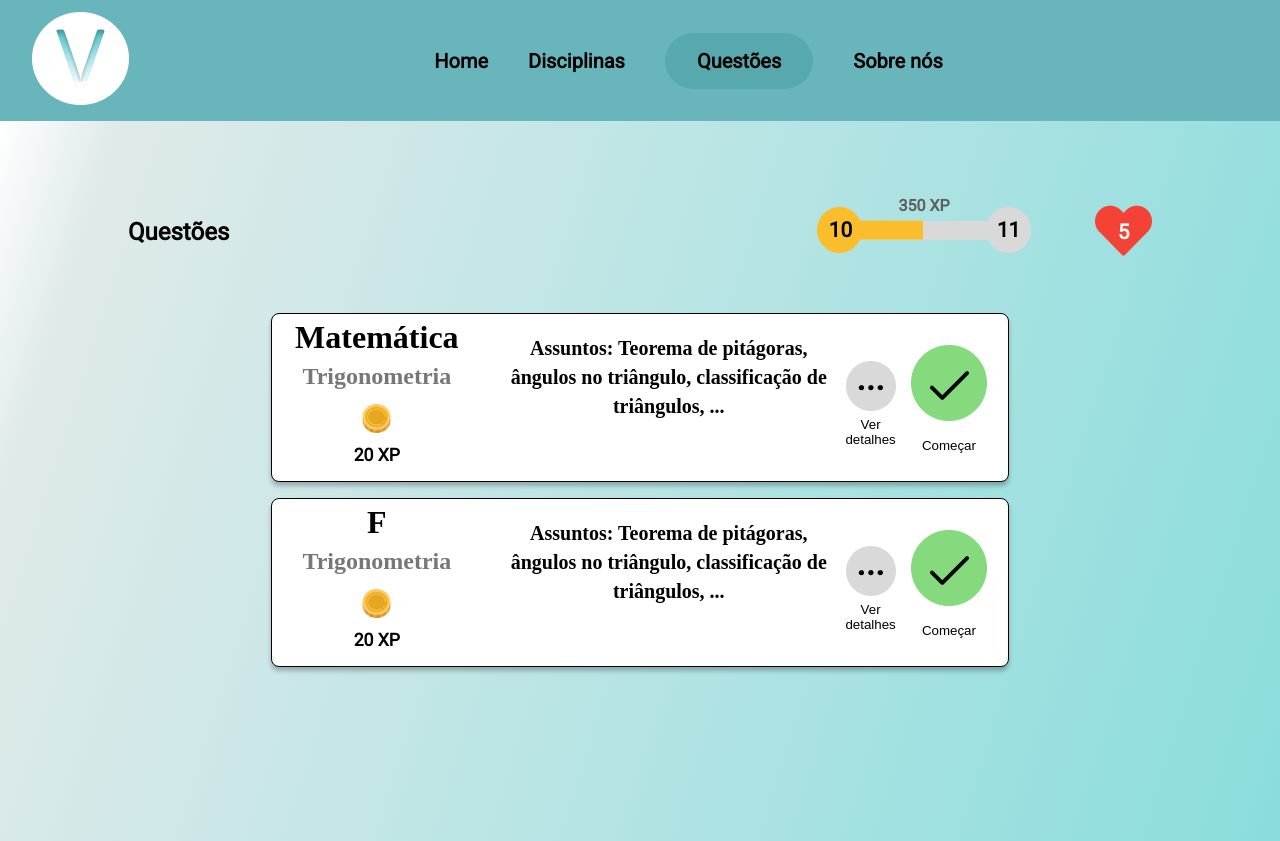
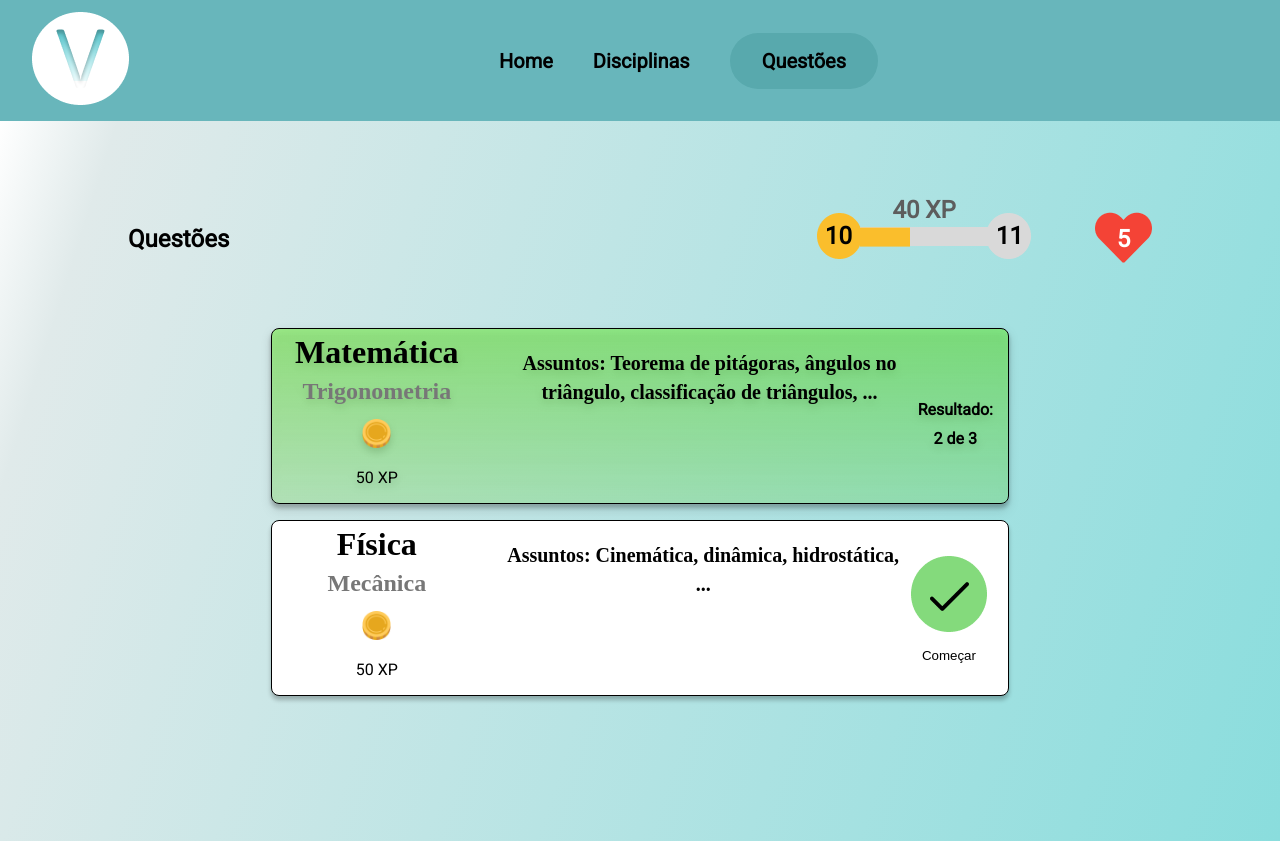
Before and after one commit to luancardoso35/trabalho-devWeb, a Vue app: page /tests in a window 1280 px wide. Built offline with nearby package versions, Linux system fonts and the light colour scheme.

Commit message:
Co-authored-by: matheoBM <matheoBM@users.noreply.github.com>

```diff
--- a/public/index.html
+++ b/public/index.html
@@ -8,7 +8,7 @@
     <link rel="preconnect" href="https://fonts.googleapis.com">
     <link rel="preconnect" href="https://fonts.gstatic.com" crossorigin>
     <link href="https://fonts.googleapis.com/css2?family=Roboto&display=swap" rel="stylesheet">
-    <title>Nome aleatório</title>
+    <title>VestGame</title>
   </head>
   <body>
     <noscript>
--- a/src/components/NavbarView.vue
+++ b/src/components/NavbarView.vue
@@ -7,7 +7,6 @@
             <router-link class="link" :class="{ selected: selected === 'home' }" to="/">Home</router-link>
             <router-link class="link" :class="{ selected: selected === 'subjects' }"  to="/subjects">Disciplinas</router-link>
             <router-link class="link" :class="{ selected: selected === 'tests' }" to="/tests">Questões</router-link>
-            <router-link class="link" :class="{ selected: selected === 'aboutUs' }" to="/aboutUs">Sobre nós</router-link>
 
         </nav>
         <div></div>
--- a/src/components/QuestionsView/ContentView.vue
+++ b/src/components/QuestionsView/ContentView.vue
@@ -1,29 +1,13 @@
 <template>
     <section>
-        <div id="title-container">
-            <div>
-                <p>Questões</p>
-            </div>
-            <div id="info-container">
-                <div class="level image-container">
-                    <img src="../../assets/subjects/progress.png"/>
-                    <div id="img-start">{{db.currentLevel}}</div>
-                    <div id="img-end">{{db.currentLevel+1}}</div>
-                    <div id="img-xp">350 XP</div>
-                    <div class="center"></div>
-                </div>
-                <div class="image-container">
-                    <img src="../../assets/subjects/heart.png">
-                    <span id="lifes">{{db.lifes}}</span>
-                </div>
-            </div>
-        </div>
+        <TopContentView title="Questões" :key="updateLife"/>
 
         <div id= "question-container">
             <div
-            v-for="(key) in Object.keys(db.questions)"
-            :key="key"
-            class="question-card">
+                v-for="(key, index) in Object.keys(db.questions)"
+                :key="key"
+                v-bind:class="{ 'solved': Object.values(db.questions[key])[0].solved, 'question-card': true}"
+            >
                 <div class = "left-content">
                     <p class="subject">{{key}}</p>
                     <p class="topic">{{Object.keys(db.questions[key])[0]}}</p>
@@ -34,29 +18,39 @@
                     <p class="description">Assuntos: {{Object.values(db.questions[key])[0]["subjects"]}}</p>
                 </div>
                 <div class="right-content">
-                    <button class = "details-button">
-                        <img src="../../assets/tests/detailsButton.png" alt="Ver mais">
-                        <p style="margin:0.2rem 0.2rem">Ver detalhes</p>
-                    </button>
-                    <button class="start-button" @click="showModal()">
+                    <button
+                        v-if="!Object.values(db.questions[key])[0].solved"
+                        v-on:click="selectButton(index)"
+                        class="start-button"
+                        @click="showModal()"
+                    >
                         <img src="../../assets/tests/startButton.png" alt="Começar">
                         <p>Começar</p>
                     </button>
+                    <div class="results" v-if="Object.values(db.questions[key])[0].solved">
+                        <p>
+                            Resultado:
+                        </p>
+                        {{Object.values(db.questions[key])[0].correctAnswers}} de {{Object.values(db.questions[key])[0].tests.length}}
+                    </div>
                 </div>
-
             </div>
         </div>
 
-        <div id="grey-div" v-show="isModalVisible"></div>
+        <div
+            id="grey-div"
+            v-if="selectedQuestion !== -1 && !Object.values(db.questions[Object.keys(db.questions)[selectedQuestion]])[0].solved"
+            v-show="isModalVisible">
+        </div>
 
         <QuestionModal
+            v-if="selectedQuestion !== -1 && !Object.values(db.questions[Object.keys(db.questions)[selectedQuestion]])[0].solved"
             v-show="isModalVisible"
             @close="closeModal"
-            title="Matemática"
-            subject="Trigonometria"
-            xp="30"
-        >
-        </QuestionModal>
+            :title='Object.keys(db.questions)[selectedQuestion]'
+            :subject='Object.keys(db.questions[Object.keys(db.questions)[selectedQuestion]])[0]'
+            :xp='Object.values(db.questions[Object.keys(db.questions)[selectedQuestion]])[0].xp'
+        />
 
     </section>
 </template>
@@ -64,22 +58,29 @@
 <script>
     import QuestionModal from './QuestionModal.vue';
     import db from '../../db.json'
+    import TopContentView from '../TopContentInfo/TopContentView.vue';
     export default {
     name: "ContentView",
-    components: { QuestionModal },
+    components: { QuestionModal, TopContentView },
     data() {
       return {
         db,
         isModalVisible: false,
-        progress: db.progress / 100
+        progress: db.progress / 100,
+        selectedQuestion: -1,
+        updateLife:0
       };
     },
     methods: {
       showModal() {
         this.isModalVisible = true;
       },
+      selectButton(index) {
+        this.selectedQuestion = index
+      },
       closeModal() {
         this.isModalVisible = false;
+        this.updateLife+=1;
       }
     }
   };
@@ -88,33 +89,15 @@
 
 <style scoped>
 
-    #lifes {
-        position: absolute;
-        top: 50%;
-        left: 50%;
-        transform: translate(-50%, -50%);
+    .results {
+        margin: auto;
         font-weight: bold;
-        font-size: 130%;
     }
 
-    #title-container p {
+    .results p {
         margin: 0;
-        font-weight: bold;
-        font-size: 24px;
+        margin-bottom: 10px;
     }
-
-    #title-container {
-            display: flex;
-            justify-content: space-between;
-            align-items: center;
-    }
-
-    #xp {
-        font-weight: bold;
-        font-size: 110%;
-        margin: 0.5rem 0 1rem 0;
-    }
-
     .center {
         width: calc(126px * v-bind(progress));
         height: 19px;
@@ -125,44 +108,10 @@
         transform: translateY(-60%);
     }
 
-    #img-xp {
-        position: absolute;
-        top: 0;
-        left: 50%;
-        transform: translate(-50%, -60%);
-        font-weight: bold;
-        color: rgba(93, 93, 93, 1);
-    }
-
-    #img-start {
-        position: absolute;
-        top: 50%;
-        transform: translate(50%, -60%);
-        font-weight: bold;
-        color: #000;
-        font-size: 130%;
-    }
-
-    #img-end {
-        position: absolute;
-        top: 50%;
-        left: 95%;
-        transform: translate(-100%, -60%);
-        font-weight: bold;
-        font-size: 130%;
-        color: #000;
-    }
-
     .image-container {
         position: relative;
         text-align: center;
         color: #fff;
-    }
-
-    #info-container {
-        display: flex;
-        align-items: center;
-        gap: 5vw;
     }
 
     section {
@@ -174,6 +123,7 @@
         display: flex;
         float: right;
     }
+
     #title{
         margin-top: 0.8rem;
         margin-left: 2.0rem;
@@ -199,6 +149,13 @@
         background: #FFFFFF;
         border: 1px solid #000000;
         box-shadow: 0px 4px 4px rgba(0, 0, 0, 0.25);
+        border-radius: 8px;
+    }
+
+    .solved {
+        background: linear-gradient(180deg, rgba(83, 240, 9, 0.71) -116.9%, rgba(222, 222, 222, 0) 173.94%);
+        border: 1px solid #000000;
+        filter: drop-shadow(0px 4px 4px rgba(0, 0, 0, 0.25));
         border-radius: 8px;
     }
     .left-content{
--- a/src/components/QuestionsView/QuestionModal.vue
+++ b/src/components/QuestionsView/QuestionModal.vue
@@ -6,7 +6,7 @@
                     <p id="title">{{title}}</p>
                     <p id="subtitle">{{subject}}</p>
                 </div>
-                <button class="close-button" @click="close">
+                <button class="close-button" @click="close(db.questions[title][subject])">
                     <img src="../../assets/tests/closeButton.png" alt="close" v-on:click="close()">
                 </button>
             </section>
@@ -59,13 +59,22 @@ import AnswerView from '../TestAnswer/AnswerView.vue'
 
     export default {
     name: "QuestionModal",
-    props: ["title", "subject", "xp"],
+    props: ["title", "subject", "xp", ],
     methods: {
-        close() {
+        close(tests) {
             this.$emit("close");
+
+            if (this.showResults) {
+                tests.solved = true
+            }
             this.checkAnswer = false
             this.buttonText = "Verificar"
             this.selected = -1
+            this.progress = 0,
+            this.selected = -1,
+            this.buttonText = "Verificar",
+            this.correctAnswers = 0,
+            this.showResults = false
         },
         incrementQuestion() {
             this.checkAnswer = false
@@ -86,9 +95,14 @@ import AnswerView from '../TestAnswer/AnswerView.vue'
                 this.buttonText = "Avançar"
             } else {
                 if (this.progress == tests.tests.length - 1) {
-                    tests.solved = true
                     this.showResults = true
-                    db.progress += this.xp
+
+                    db.progress += Math.round(this.correctAnswers * (tests.xp / tests.tests.length))
+                    tests.correctAnswers = this.correctAnswers
+                    if (db.progress >= 100) {
+                        db.currentLevel += 1
+                        db.progress -= 100
+                    }
                 } else {
                     this.incrementQuestion()
                 }
--- a/src/components/SubjectsView/ContentView.vue
+++ b/src/components/SubjectsView/ContentView.vue
@@ -1,24 +1,6 @@
 <template>
     <section>
-        <div id="title-container">
-            <div>
-                <p>Disciplinas</p>
-            </div>
-            <div id="info-container">
-                <div class="image-container">
-                    <img src="../../assets/subjects/progress.png"/>
-                    <div id="img-start">{{db.currentLevel}}</div>
-                    <div id="img-end">{{db.currentLevel+1}}</div>
-                    <div id="img-xp">350 XP</div>
-                    <div class="center"></div>
-                </div>
-                <div class="image-container">
-                    <img src="../../assets/subjects/heart.png">
-                    <span id="lifes">{{db.lifes}}</span>
-                </div>
-            </div>
-        </div>
-
+        <TopContentView title="Disciplinas"/>
         <div id="content-container">
             <SubjectView title="Português" filename="Ellipse2.png" rank="4" total="70"/>
             <SubjectView title="Português" filename="Ellipse2.png" rank="4" total="70"/>
@@ -31,7 +13,7 @@
 <script>
     import db from '../../db.json'
     import SubjectView from '../Subject/SubjectView.vue'
-
+    import TopContentView from '../TopContentInfo/TopContentView.vue';
     export default {
     name: "ContentView",
     data() {
@@ -40,7 +22,7 @@
             progress: db.progress / 100
         };
     },
-    components: { SubjectView }
+    components: { SubjectView, TopContentView }
 }
 </script>
 
@@ -57,49 +39,6 @@
         font-size: 24px;
     }
 
-    #img-xp {
-        position: absolute;
-        top: 0;
-        left: 50%;
-        transform: translate(-50%, -60%);
-        font-weight: bold;
-        color: rgba(93, 93, 93, 1);
-    }
-
-    #img-end {
-        position: absolute;
-        top: 50%;
-        left: 95%;
-        transform: translate(-100%, -60%);
-        font-weight: bold;
-        font-size: 130%;
-        color: #000;
-    }
-
-    #img-start {
-        position: absolute;
-        top: 50%;
-        transform: translate(50%, -60%);
-        font-weight: bold;
-        color: #000;
-        font-size: 130%;
-    }
-
-    .image-container {
-        position: relative;
-        text-align: center;
-        color: #fff;
-    }
-
-    #lifes {
-        position: absolute;
-        top: 50%;
-        left: 50%;
-        transform: translate(-50%, -50%);
-        font-weight: bold;
-        font-size: 130%;
-    }
-
     .center {
         width: calc(126px * v-bind(progress));
         height: 19px;
@@ -110,22 +49,10 @@
         transform: translateY(-60%);
     }
 
-    #title-container {
-        display: flex;
-        justify-content: space-between;
-        align-items: center;
-    }
-
     span {
         position: absolute;
         top: 0;
         left: 0;
-    }
-
-    #info-container {
-        display: flex;
-        align-items: center;
-        gap: 5vw;
     }
 
     #content-container {
--- /dev/null
+++ b/src/components/TopContentInfo/TopContentView.vue
@@ -0,0 +1,104 @@
+<template>
+        <div id="title-container">
+            <div>
+                <p>{{title}}</p>
+            </div>
+            <div id="info-container">
+                <div class="level image-container">
+                    <img src="../../assets/subjects/progress.png"/>
+                    <div id="img-start">{{db.currentLevel}}</div>
+                    <div id="img-end">{{db.currentLevel+1}}</div>
+                    <div id="img-xp">{{db.progress}} XP</div>
+                    <div class="center"></div>
+                </div>
+                <div class="image-container">
+                    <img src="../../assets/subjects/heart.png">
+                    <span id="lifes">{{db.lifes}}</span>
+                </div>
+            </div>
+        </div>
+</template>
+
+<script>
+    import db from '../../db.json'
+
+    export default {
+        name: "TopContentView",
+        props: ["title"],
+        data() {
+            return {
+                db,
+                progress: db.progress / 100
+            }
+        }
+    }
+
+</script>
+
+<style scoped>
+    .center {
+        width: calc(126px * v-bind(progress));
+        height: 19px;
+        background:#FABE2C;
+        position: absolute;
+        top: 50%;
+        left: 20%;
+        transform: translateY(-60%);
+    }
+
+    #title-container {
+        display: flex;
+        justify-content: space-between;
+        align-items: center;
+        margin: 0;
+        font-weight: bold;
+        font-size: 24px;
+    }
+
+    #info-container {
+        display: flex;
+        align-items: center;
+        gap: 5vw;
+    }
+
+    .image-container {
+        position: relative;
+        text-align: center;
+        color: #fff;
+    }
+
+    #img-xp {
+        position: absolute;
+        top: 0;
+        left: 50%;
+        transform: translate(-50%, -60%);
+        font-weight: bold;
+        color: rgba(93, 93, 93, 1);
+    }
+
+    #img-start {
+        position: absolute;
+        top: 50%;
+        transform: translate(30%, -60%);
+        font-weight: bold;
+        color: #000;
+    }
+
+    #img-end {
+        position: absolute;
+        top: 50%;
+        left: 95%;
+        transform: translate(-90%, -60%);
+        font-weight: bold;
+        color: #000;
+    }
+
+    #lifes {
+        position: absolute;
+        top: 50%;
+        left: 50%;
+        transform: translate(-50%, -50%);
+        font-weight: bold;
+    }
+
+</style>
--- a/src/db.json
+++ b/src/db.json
@@ -1,15 +1,16 @@
 {
     "lifes": 5,
-    "progress": 50,
+    "progress": 40,
     "currentLevel": 10,
 
     "questions": {
         "Matemática":
             {
                 "Trigonometria": {
-                    "solved": false,
-                    "xp": 20,
+                    "solved": true,
+                    "xp": 50,
                     "subjects": "Teorema de pitágoras, ângulos no triângulo, classificação de triângulos, ...",
+                    "correctAnswers": 2,
                     "tests":
                     [
                         {
@@ -43,25 +44,28 @@
                 }
             },
 
-            "F":
+            "Física":
             {
-                "Trigonometria": {
+                "Mecânica": {
                     "solved": false,
-                    "xp": 20,
-                    "subjects": "Teorema de pitágoras, ângulos no triângulo, classificação de triângulos, ...",
+                    "xp": 50,
+                    "subjects": "Cinemática, dinâmica, hidrostática, ...",
+                    "correctAnswers": -1,
                     "tests":
                     [
                         {
-                            "title": "Uma das primeiras estimativas do raio da Terra é atribuída a Eratóstenes, estudioso grego que viveu, aproximdamente, entre 275 a.C. e 195 a.C. Sabendo que em Assuã, cidade localizada no sul do Egito, ao meio dia do solstício de verão, um bastão vertical não apresentava sombra, Eratóstenes decidiu investigar o que ocorreria, nas mesmas condições, em Alexandria, cidade no norte do Egito. O estudioso observou que, em Alexandria, ao meio dia do solstício de verão, um bastão vertical apresentava sombra e determinou o ângulo theta entre as direções do bastão e de incidência dos raios de sol. O valor do raio da Terra, obtido a partir de theta e da distância entre Alexandria e Assuã foi de, aproximadamente, 7500km.",
+                            "title": "Em um dia ensolarado e ventilado, uma pessoa, com cabelos de fios finos e lisos, está em movimento em relação ao chão. Esta pessoa vira rapidamente a cabeça para direita, enquanto caminha. Assinale a alternativa correta, considerando o texto desta questão, em um instante de tempo antes de terminar de virar a cabeça.",
                             "alternatives": [
-                                "junho; 7°.",
-                                "dezembro; 7°.",
-                                "junho; 23°."
+                                "Os dentes superiores estão em movimento em relação ao nariz.",
+                                "O nariz está em repouso em relação a nuca.",
+                                "O joelho direito está em repouso em relação ao calcanhar do pé esquerdo.",
+                                "O umbigo está em repouso em relação ao cotovelo direito.",
+                                "O chão está em repouso em relação a ponta do queixo."
                             ],
                             "answer": 1
                         },
                         {
-                            "title": "AAAAAA das primeiras estimativas do raio da Terra é atribuída a Eratóstenes, estudioso grego que viveu, aproximdamente, entre 275 a.C. e 195 a.C. Sabendo que em Assuã, cidade localizada no sul do Egito, ao meio dia do solstício de verão, um bastão vertical não apresentava sombra, Eratóstenes decidiu investigar o que ocorreria, nas mesmas condições, em Alexandria, cidade no norte do Egito. O estudioso observou que, em Alexandria, ao meio dia do solstício de verão, um bastão vertical apresentava sombra e determinou o ângulo theta entre as direções do bastão e de incidência dos raios de sol. O valor do raio da Terra, obtido a partir de theta e da distância entre Alexandria e Assuã foi de, aproximadamente, 7500km.",
+                            "title": "Quando um paraquedista abre seu paraquedas, a intensidade R da força de resistência do ar é, em geral, proporcional ao quadrado do módulo V da velocidade com que o paraquedista cai. Para um determinado paraquedista, quando a velocidade de queda é de 20 m/s, a força de resistência do ar é de 40 Newtons. A expressão algébrica que expressa corretamente a relação existente entre R e V para esse paraquedista é",
                             "alternatives": [
                                 "junho; 7°.",
                                 "dezembro; 7°.",
--- a/src/router/index.js
+++ b/src/router/index.js
@@ -18,6 +18,11 @@ const routes = [
     path: '/tests',
     name: 'questions',
     component: QuestionsView
+  },
+  {
+    path: '/tests/:pathMatch(.*)*',
+    name: 'questions',
+    component: QuestionsView
   }
 ]
 
--- a/vue.config.js
+++ b/vue.config.js
@@ -1,4 +1,5 @@
 const { defineConfig } = require('@vue/cli-service')
 module.exports = defineConfig({
-  transpileDependencies: true
+  transpileDependencies: true,
+  publicPath: process.env.NODE_ENV === "production" ? "/REPO_NAME/" : "/",
 })
```
Also changed, not shown: src/components/LandingView/FooterView.vue (+4 -4 lines), src/components/Subject/SubjectView.vue (+7 -4 lines).
